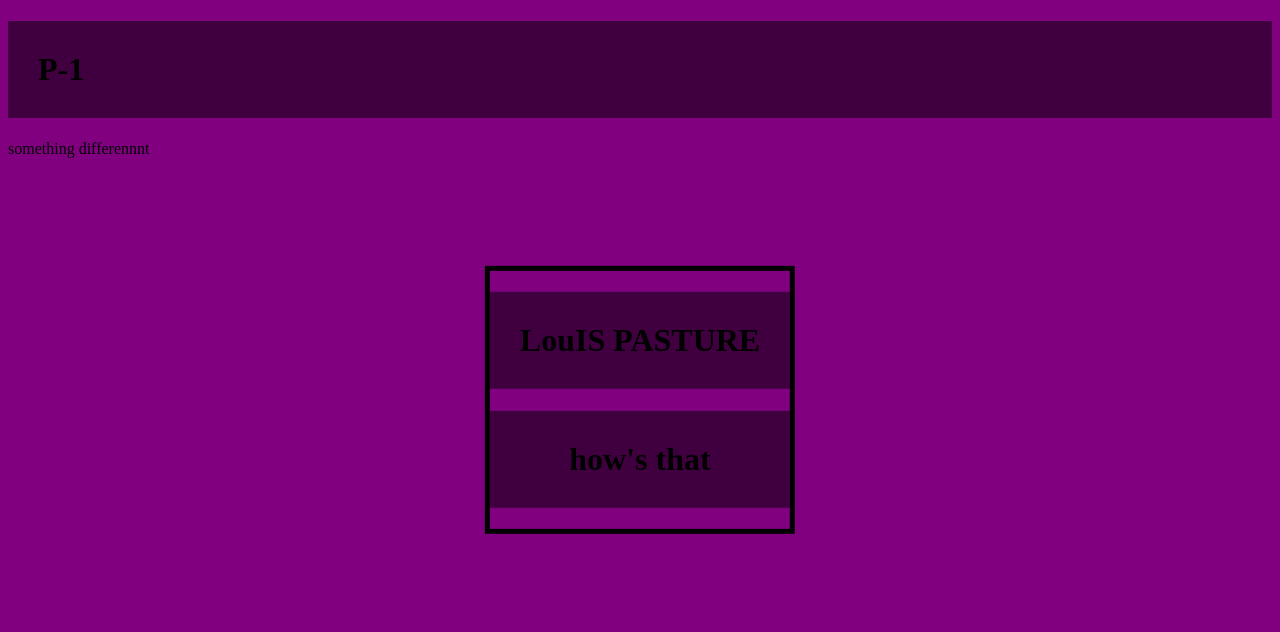
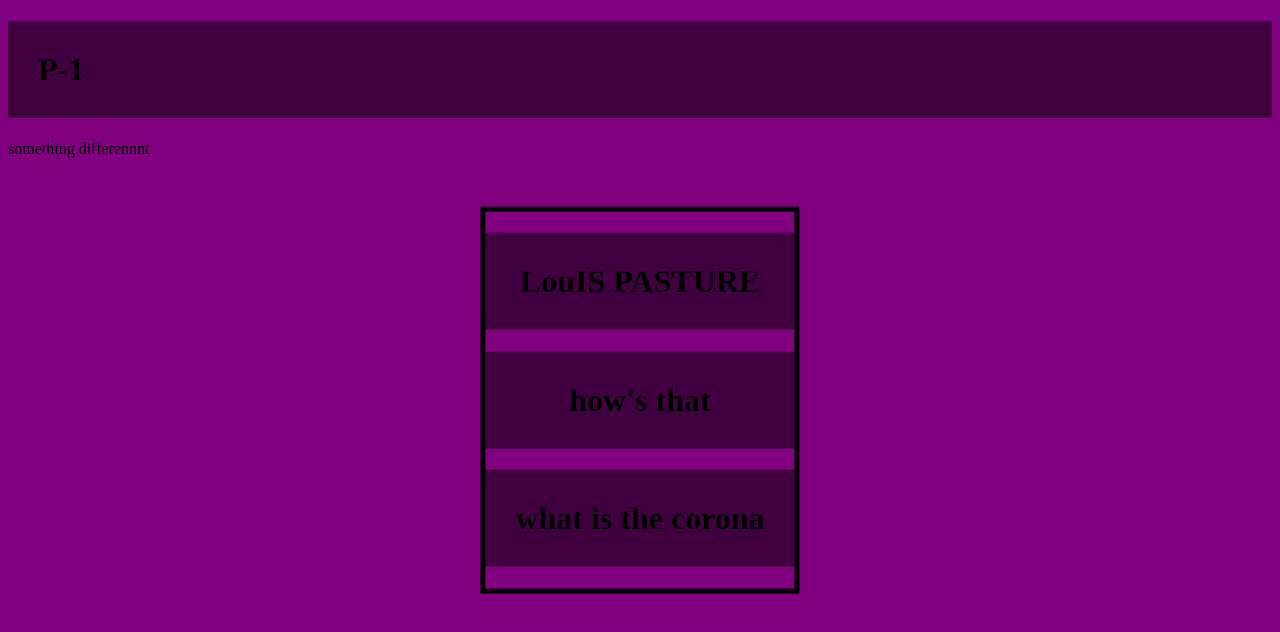
Before and after one commit to harshBansal47/beginners-2, a plain HTML site: page index-2.html in a window 1280 px wide. Drawn offline with Linux system fonts and the light colour scheme.

Commit message:
second push time

```diff
--- a/index-2.html
+++ b/index-2.html
@@ -11,6 +11,7 @@
     <div class = "heading">
   <h1>LouIS PASTURE</h1>
       <h1>how's that</h1>
+      <h1>what is the corona</h1>
   </div>
   </body>
 </html>
```
